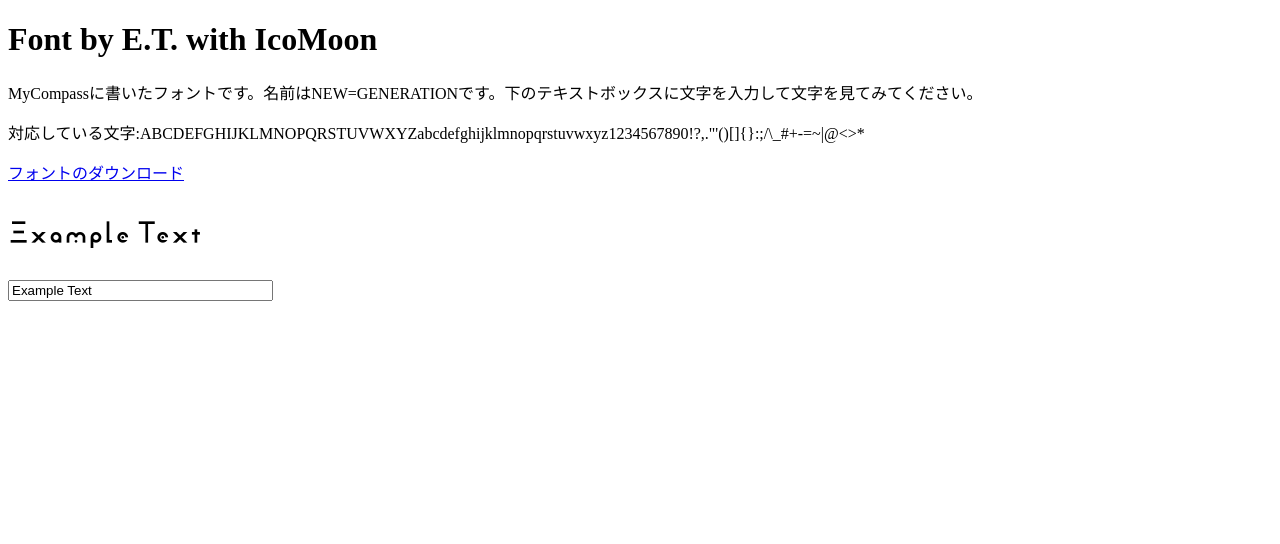
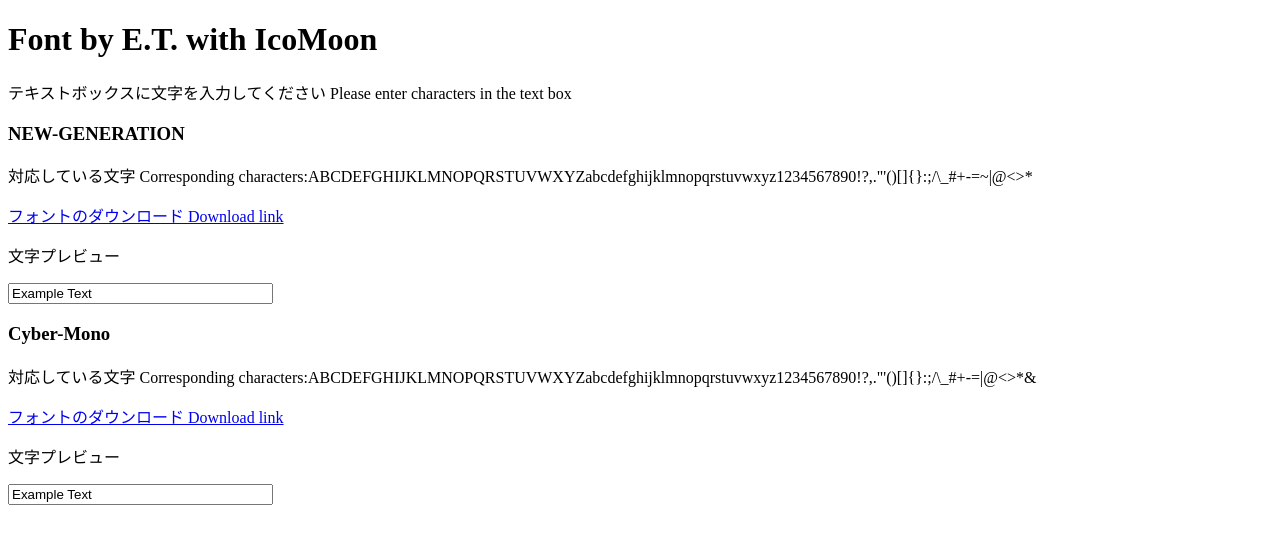
Before and after one commit to MagicET/fontPreview, a plain HTML site: page index.html in a window 1280 px wide. Drawn offline with Linux system fonts and the light colour scheme.

Commit message:
Update index.html

```diff
--- a/index.html
+++ b/index.html
@@ -9,21 +9,38 @@
             font-family:'new-gen';
             src: url("./NEW-GENERATION.ttf");
         }
-        #textPreview {font-family:'new-gen';font-size: xx-large;}
+        @font-face{
+            font-family:'cyber-mono';
+            src: url("./Cyber-Mono.ttf");
+        }
+        #1textPreview {font-family:'new-gen';font-size: xx-large;}
+        #2textPreview {font-family:'cyber-mono';font-size: xx-large;}
     </style>
 </head>
 <body>
     <h1>Font by E.T. with IcoMoon</h1>
-    <p>MyCompassに書いたフォントです。名前はNEW=GENERATIONです。下のテキストボックスに文字を入力して文字を見てみてください。</p>
-    <p>対応している文字:ABCDEFGHIJKLMNOPQRSTUVWXYZabcdefghijklmnopqrstuvwxyz1234567890!?,."'()[]{}:;/\_#+-=~|@<>*</p>
-    <a href=./NEW-GENERATION.ttf download="自作フォント.ttf">フォントのダウンロード</a>
-    <p id='textPreview'>あああ</p>
-    <input id='textBox' type="text" name="textBox" size="30" placeholder="文字を入力してください" value="Example Text">
+    <p>テキストボックスに文字を入力してください Please enter characters in the text box</p>
+    <h3>NEW-GENERATION</h3>
+    <p>対応している文字 Corresponding characters:ABCDEFGHIJKLMNOPQRSTUVWXYZabcdefghijklmnopqrstuvwxyz1234567890!?,."'()[]{}:;/\_#+-=~|@<>*</p>
+    <a href=./NEW-GENERATION.ttf download="NEW-GENERATION(By MagicET).ttf">フォントのダウンロード Download link</a>
+    <p id='1textPreview'>文字プレビュー</p>
+    <input id='1textBox' type="text" name="textBox" size="30" placeholder="文字を入力してください" value="Example Text">
+
+    <h3>Cyber-Mono</h3>
+    <p>対応している文字 Corresponding characters:ABCDEFGHIJKLMNOPQRSTUVWXYZabcdefghijklmnopqrstuvwxyz1234567890!?,."'()[]{}:;/\_#+-=|@<>*&</p>
+    <a href=./Cyber-Mono.ttf download="Cyber-Mono(By MagicET).ttf">フォントのダウンロード Download link</a>
+    <p id='2textPreview'>文字プレビュー</p>
+    <input id='2textBox' type="text" name="textBox" size="30" placeholder="文字を入力してください" value="Example Text">
     <script type="text/javascript">
-        const textPreview = document.getElementById('textPreview');
-        const textBox = document.getElementById('textBox');
+        const 1textPreview = document.getElementById('1textPreview');
+        const 1textBox = document.getElementById('1textBox');
+        const 2textPreview = document.getElementById('2textPreview');
+        const 2textBox = document.getElementById('2textBox');
         function textHyouji(){
-           textPreview.innerHTML = "<p>"+textBox.value+"</p>";
+           1textPreview.innerHTML = "<p>"+1textBox.value+"</p>";
+        }
+        function textHyouji(){
+           2textPreview.innerHTML = "<p>"+2textBox.value+"</p>";
         }
         const textHyoujiFunc = () => {
             textHyouji();
```
